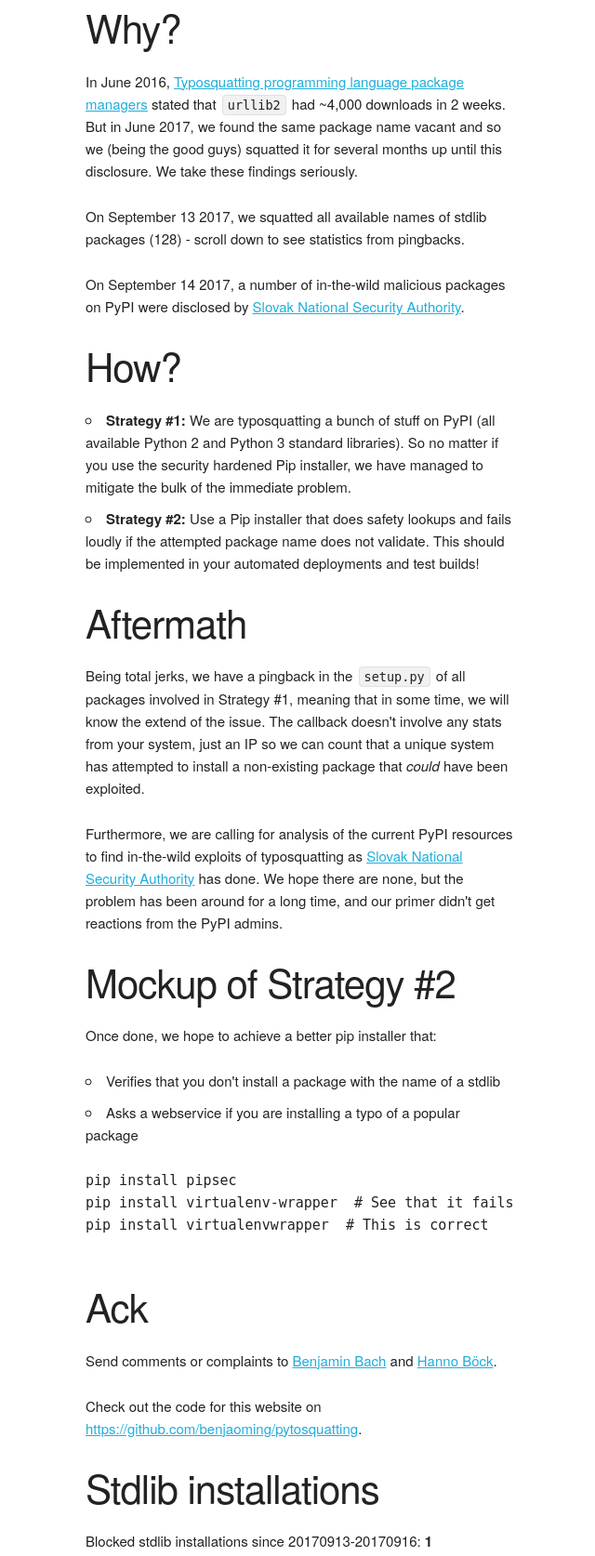
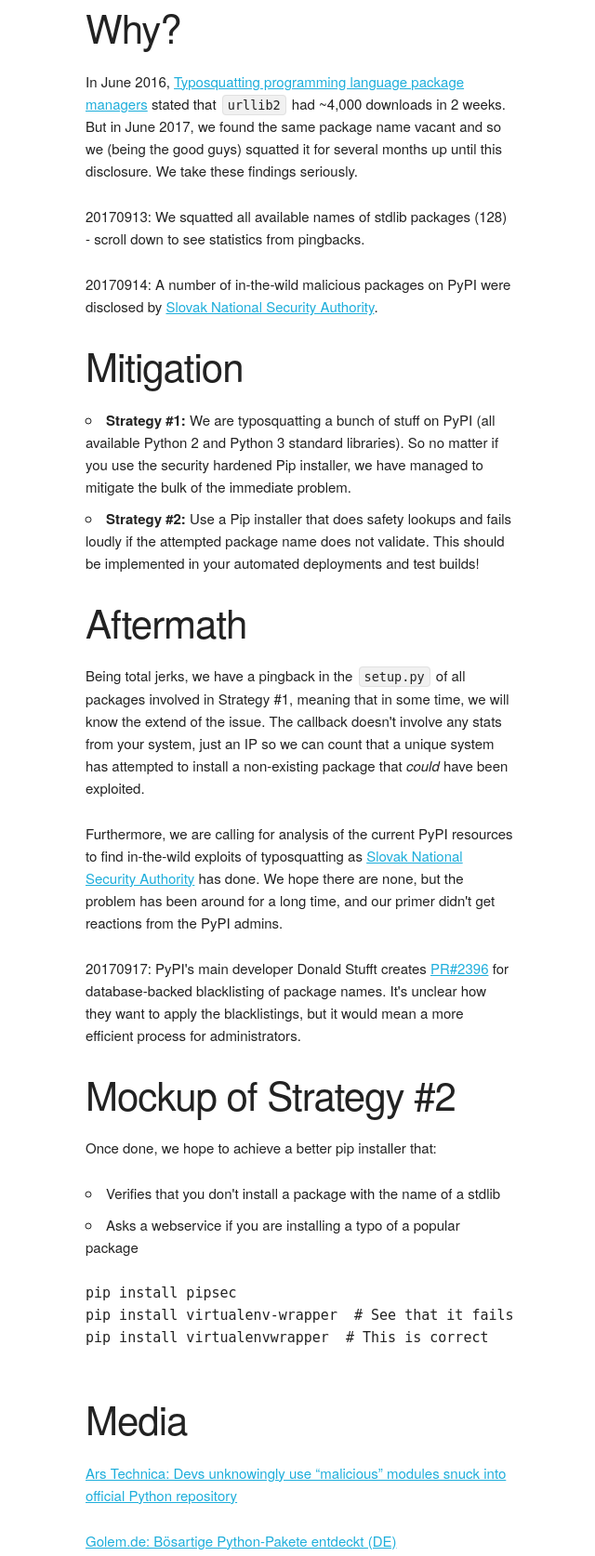
Before and after one commit to benjaoming/pytosquatting, a Django app: template webpages/templates/index.html in a window 1280 px wide. Shown: the part 246-1920 px from the top of the page at 93% size, without its empty margins (68-708 px from the left). Run offline with Django 3.2, Linux system fonts and the light colour scheme; the template is opened without the code that fills it: most values are stand-ins (such as "Sample title", 1, 10 or a date in 2020).

Commit message:
Add a media section

```diff
--- a/webpages/templates/index.html
+++ b/webpages/templates/index.html
@@ -9,9 +9,10 @@
         <p><strong>Work in progress:</strong> Fixing typosquatting threats in Python Package Index (PyPI).</p>
         <h2>Why?</h2>
         <p>In June 2016, <a href="http://incolumitas.com/2016/06/08/typosquatting-package-managers/">Typosquatting programming language package managers</a> stated that <code>urllib2</code> had ~4,000 downloads in 2 weeks. But in June 2017, we found the same package name vacant and so we (being the good guys) squatted it for several months up until this disclosure. We take these findings seriously.</p>
-        <p>On September 13 2017, we squatted all available names of stdlib packages (128) - scroll down to see statistics from pingbacks.</p>
-        <p>On September 14 2017, a number of in-the-wild malicious packages on PyPI were disclosed by <a href="http://www.nbu.gov.sk/skcsirt-sa-20170909-pypi/">Slovak National Security Authority</a>.</p>
-        <h2>How?</h2>
+        <p>20170913: We squatted all available names of stdlib packages (128) - scroll down to see statistics from pingbacks.</p>
+        <p>20170914: A number of in-the-wild malicious packages on PyPI were disclosed by <a href="http://www.nbu.gov.sk/skcsirt-sa-20170909-pypi/">Slovak National Security Authority</a>.</p>
+
+        <h2>Mitigation</h2>
         <ul>
           <li><strong>Strategy #1:</strong> We are typosquatting a bunch of stuff on PyPI (all available Python 2 and Python 3 standard libraries). So no matter if you use the security hardened Pip installer, we have managed to mitigate the bulk of the immediate problem.</li>
           <li><strong>Strategy #2:</strong> Use a Pip installer that does safety lookups and fails loudly if the attempted package name does not validate. This should be implemented in your automated deployments and test builds!</li>
@@ -21,6 +22,8 @@
         <p>Being total jerks, we have a pingback in the <code>setup.py</code> of all packages involved in Strategy #1, meaning that in some time, we will know the extend of the issue. The callback doesn't involve any stats from your system, just an IP so we can count that a unique system has attempted to install a non-existing package that <em>could</em> have been exploited.</p>
 
         <p>Furthermore, we are calling for analysis of the current PyPI resources to find in-the-wild exploits of typosquatting as <a href="http://www.nbu.gov.sk/skcsirt-sa-20170909-pypi/">Slovak National Security Authority</a> has done. We hope there are none, but the problem has been around for a long time, and our primer didn't get reactions from the PyPI admins.</p>
+
+        <p>20170917: PyPI's main developer Donald Stufft creates <a href="https://github.com/pypa/warehouse/pull/2396">PR#2396</a> for database-backed blacklisting of package names. It's unclear how they want to apply the blacklistings, but it would mean a more efficient process for administrators.</p>
 
         <h2>Mockup of Strategy #2</h2>
         <p>Once done, we hope to achieve a better pip installer that:</p>
@@ -35,6 +38,14 @@ pip install virtualenv-wrapper  # See that it fails
 pip install virtualenvwrapper  # This is correct
           </pre>
         </p>
+
+        <h2>Media</h2>
+
+        <p><a href="https://arstechnica.com/information-technology/2017/09/devs-unknowingly-use-malicious-modules-put-into-official-python-repository/">Ars Technica: Devs unknowingly use “malicious” modules snuck into official Python repository</a></p>
+
+        <p><a href="https://www.golem.de/news/pypi-boesartige-python-pakete-entdeckt-1709-130098.html">Golem.de: Bösartige Python-Pakete entdeckt (DE)</a></p>
+
+        <p><a href="https://news.ycombinator.com/item?id=15256121">Hacker News: Malicious software libraries found in PyPI posing as well known libraries</a></p>
 
         <h2>Ack</h2>
         <p>
@@ -56,7 +67,11 @@ pip install virtualenvwrapper  # This is correct
         </p>
         {% endcomment %}
 
-        <h2>Stdlib installations</h2>
+        <hr>
+
+        <h2>Appendix</h2>
+
+        <h3>Stdlib installations</h3>
 
         <p>
           Blocked stdlib installations since 20170913-20170916: <strong>{{ total_unique_ips }}</strong>
```
